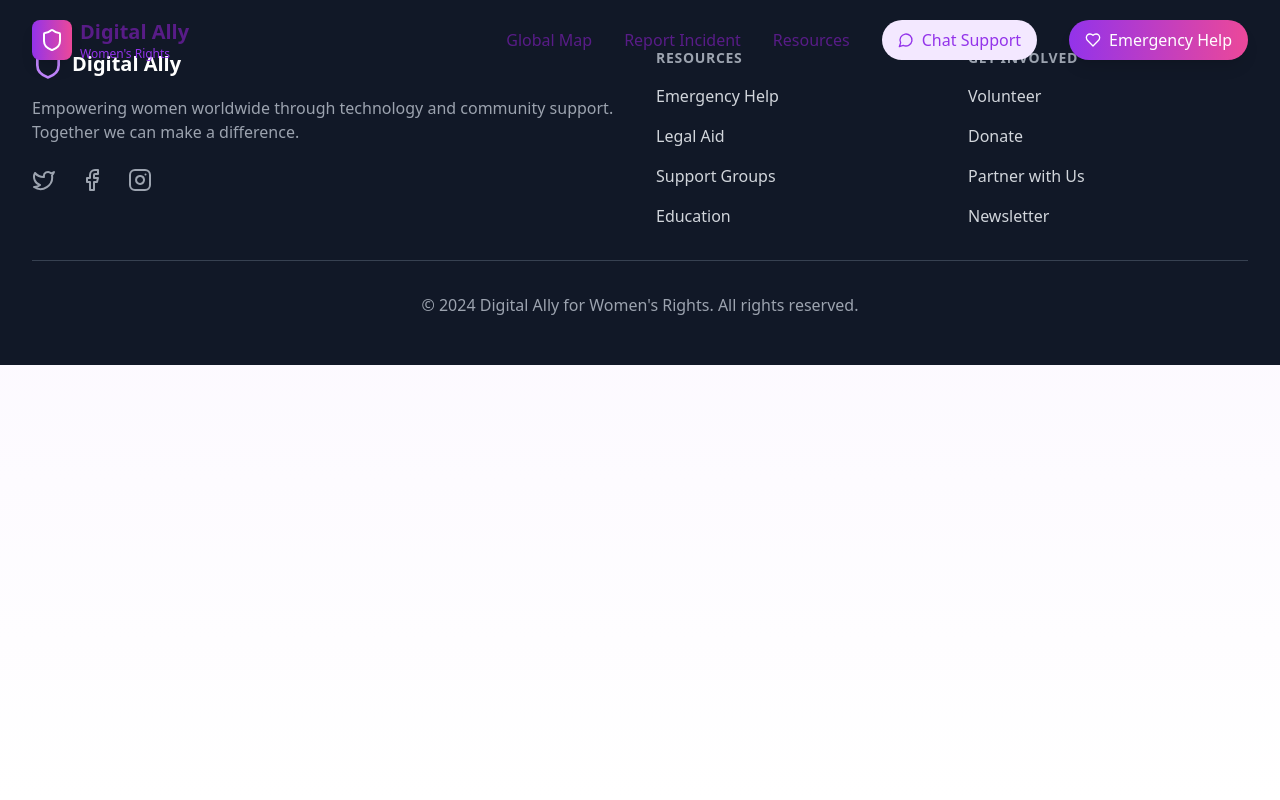
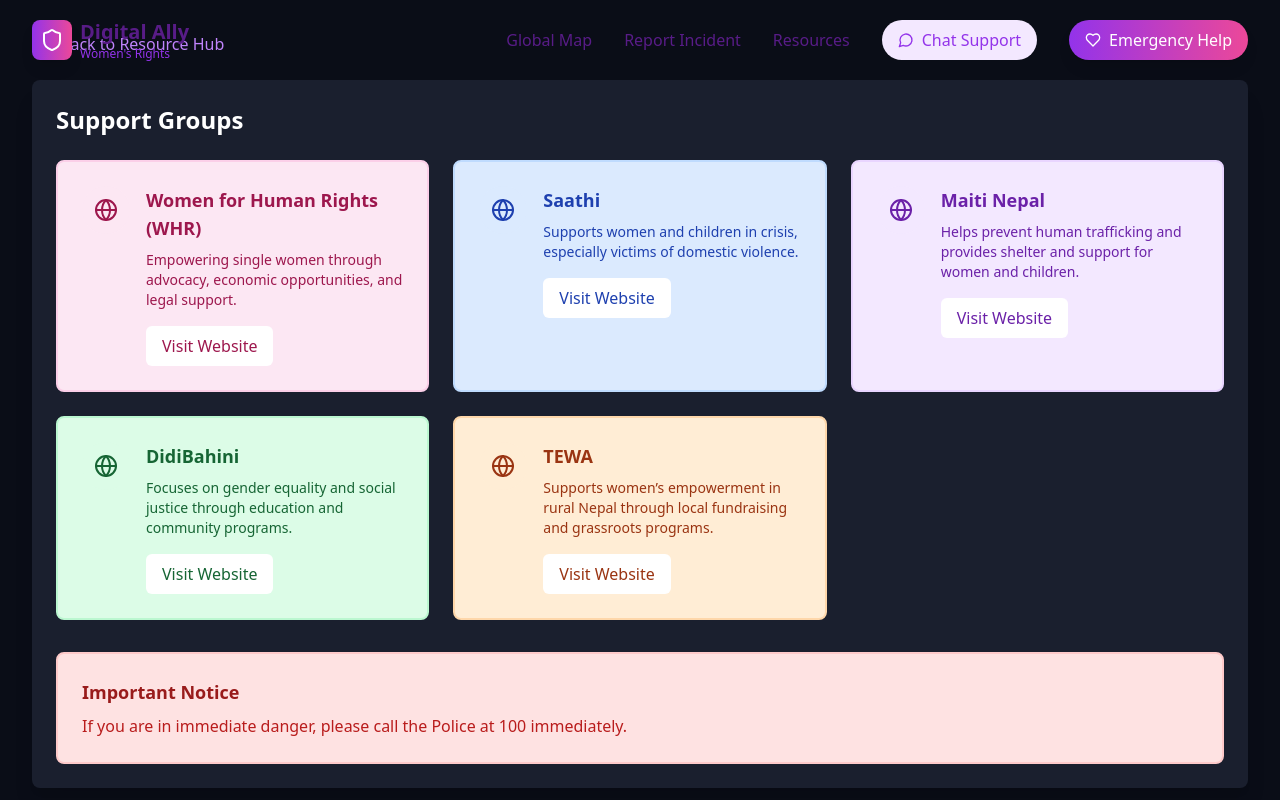
Before and after one commit to rebeccabas/DIgitalAlly, a React (Vite) app: page /support-groups in a window 1280 px wide. Shown: the top 800 px of the page. Built offline with nearby package versions, Linux system fonts and the light colour scheme.

Commit message:
support-groups added

```diff
--- a/src/App.tsx
+++ b/src/App.tsx
@@ -10,6 +10,7 @@
 import ChatBot from './components/ChatBot';
 import LegalResourcesPage from './components/LegalResources';
 import EmergencyHelplines from './components/EmergencyHelplines';
+import SupportGroups from './components/SupportGroups';
 
 function App() {
   const location = useLocation();
@@ -35,6 +36,7 @@
         <Route path="/generate-complaint" element={<GenerateComplaint />} />
         <Route path="/legal-resources" element={<LegalResourcesPage />} />
         <Route path="/emergency" element={<EmergencyHelplines />} />
+        <Route path="/support-groups" element={<SupportGroups />} />
       </Routes>
       {!hideHeaderFooter && <Footer />}
     </div>
--- a/src/components/ResourceHub.tsx
+++ b/src/components/ResourceHub.tsx
@@ -36,7 +36,7 @@
       icon: Headphones,
       color: "text-yellow-600",
       bgColor: "bg-yellow-100",
-      path: "/counseling"
+      path: "/chatbot"
     },
   ];
 
--- /dev/null
+++ b/src/components/SupportGroups.tsx
@@ -0,0 +1,111 @@
+import React from 'react';
+import { ChevronLeft, Globe } from 'lucide-react';
+import { Link } from 'react-router-dom';
+
+const SupportGroups = () => {
+    const supportgroup = [
+      {
+        name: "Women for Human Rights (WHR)",
+        website: "https://whr.org.np",
+        description: "Empowering single women through advocacy, economic opportunities, and legal support.",
+        color: "bg-pink-100",
+        textColor: "text-pink-800",
+        borderColor: "border-pink-200"
+      },
+      {
+        name: "Saathi",
+        website: "https://saathi.org.np",
+        description: "Supports women and children in crisis, especially victims of domestic violence.",
+        color: "bg-blue-100",
+        textColor: "text-blue-800",
+        borderColor: "border-blue-200"
+      },
+      {
+        name: "Maiti Nepal",
+        website: "https://maitinepal.org",
+        description: "Helps prevent human trafficking and provides shelter and support for women and children.",
+        color: "bg-purple-100",
+        textColor: "text-purple-800",
+        borderColor: "border-purple-200"
+      },
+      {
+        name: "DidiBahini",
+        website: "http://didibahini.org",
+        description: "Focuses on gender equality and social justice through education and community programs.",
+        color: "bg-green-100",
+        textColor: "text-green-800",
+        borderColor: "border-green-200"
+      },
+      {
+        name: "TEWA",
+        website: "https://tewa.org.np",
+        description: "Supports women’s empowerment in rural Nepal through local fundraising and grassroots programs.",
+        color: "bg-orange-100",
+        textColor: "text-orange-800",
+        borderColor: "border-orange-200"
+      }
+    ];
+
+  return (
+    <div className="min-h-screen bg-[#0A0D17]">
+      {/* Main Content */}
+      <div className="max-w-7xl mx-auto px-4 sm:px-6 lg:px-8 py-8">
+        <div className="mb-6">
+          <Link
+            to="/"
+            className="flex items-center text-purple-400 hover:text-purple-300"
+          >
+            <ChevronLeft className="h-5 w-5 mr-2" />
+            Back to Resource Hub
+          </Link>
+        </div>
+
+        {/* Helplines Container */}
+        <div className="bg-[#1A1F2E] rounded-lg shadow-xl overflow-hidden">
+          <div className="p-6">
+            <h2 className="text-2xl font-bold text-white mb-6">Support Groups</h2>
+
+            <div className="grid grid-cols-1 md:grid-cols-2 lg:grid-cols-3 gap-6">
+              {supportgroup.map((group) => (
+                <div
+                  key={group.name}
+                  className={`${group.color} rounded-lg p-6 border-2 ${group.borderColor} transform transition-transform duration-300 hover:scale-105 cursor-pointer`}
+                >
+                  <div className="flex items-start space-x-4">
+                    <div className={`p-3 rounded-full ${group.color} ${group.textColor}`}>
+                      <Globe className="h-6 w-6" />
+                    </div>
+                    <div>
+                      <h3 className={`text-lg font-semibold ${group.textColor}`}>
+                        {group.name}
+                      </h3>
+                      <p className={`mt-2 text-sm ${group.textColor}`}>
+                        {group.description}
+                      </p>
+                      <button
+                        className={`mt-4 px-4 py-2 rounded-md bg-white ${group.textColor} font-medium hover:bg-opacity-90 transition-colors duration-300`}
+                        onClick={() => window.open(group.website, '_blank')}
+                      >
+                        Visit Website
+                      </button>
+                    </div>
+                  </div>
+                </div>
+              ))}
+            </div>
+
+            {/* Emergency Notice */}
+            <div className="mt-8 bg-red-100 border-2 border-red-200 rounded-lg p-6">
+              <h3 className="text-red-800 text-lg font-semibold">Important Notice</h3>
+              <p className="mt-2 text-red-700">
+                If you are in immediate danger, please call the Police at 100 immediately.
+              </p>
+            </div>
+          </div>
+        </div>
+      </div>
+    </div>
+  );
+};
+
+export default SupportGroups;
```
